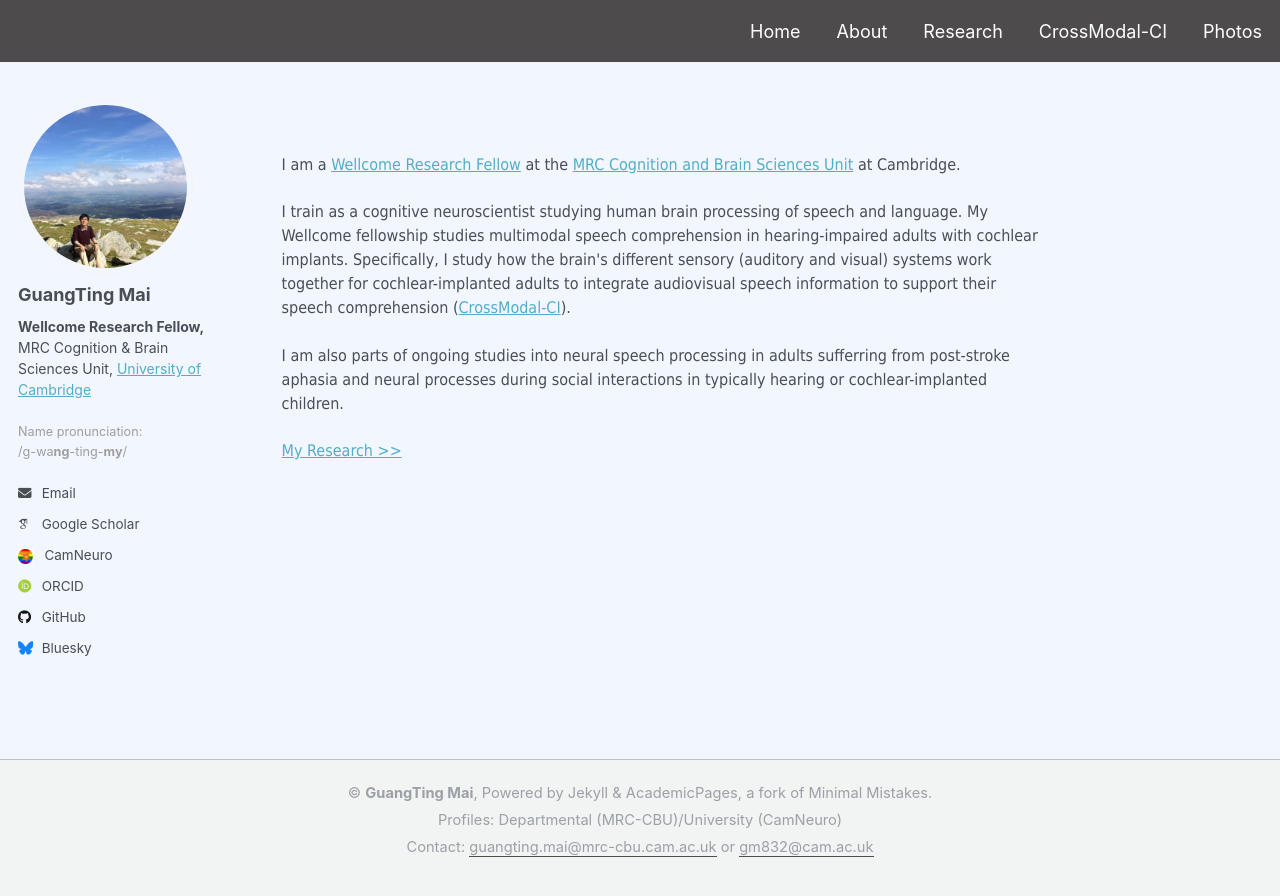
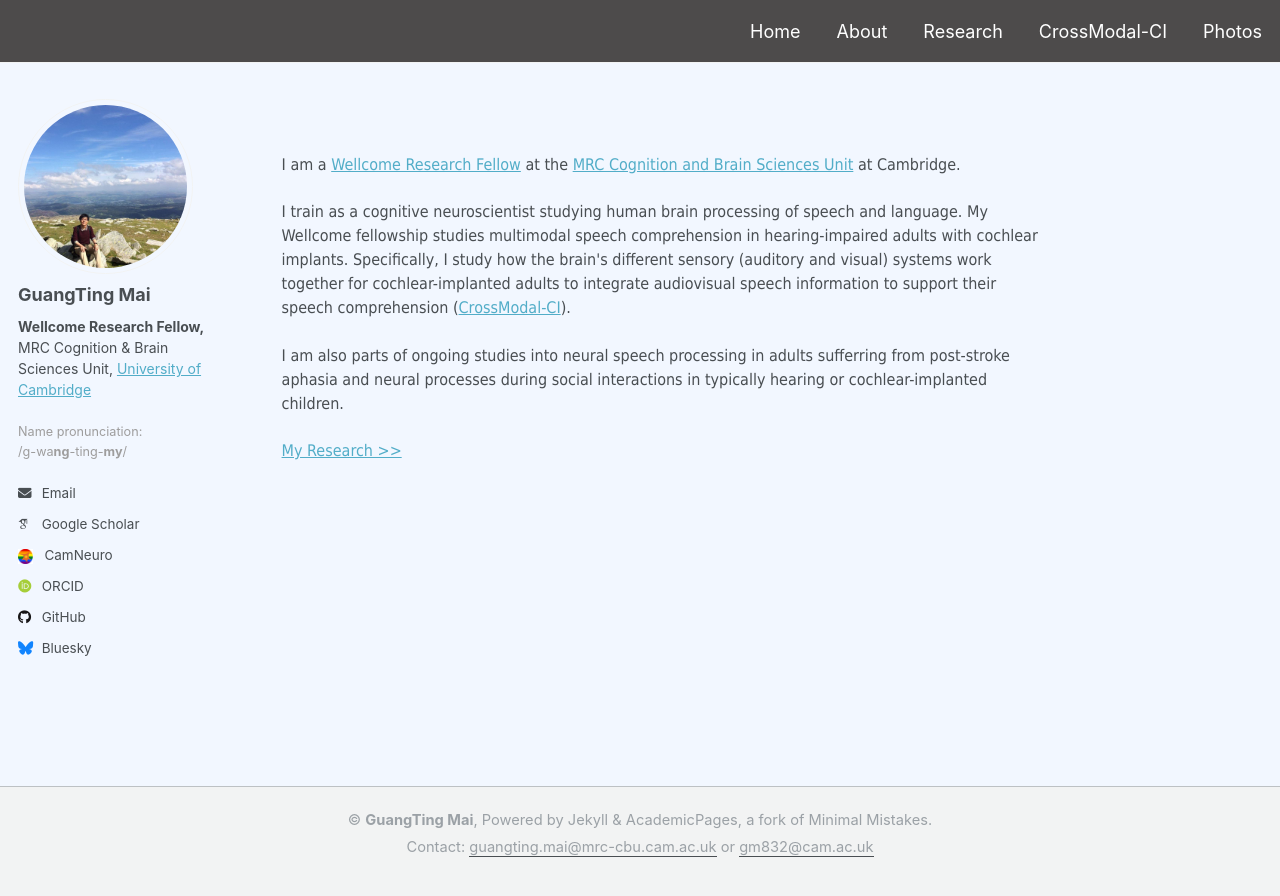
Before and after one commit to guangtingmai/guangtingmai.github.io, a Jekyll site: the page built from _pages/readme.html, in a window 1280 px wide. Shown: the top 896 px of the page. Built offline with Jekyll 4.4.1, drawn with Linux system fonts in a browser that asks for light colours; some web fonts are replaced.

Commit message:
Update footer.html

```diff
--- a/_includes/footer.html
+++ b/_includes/footer.html
@@ -1,6 +1,5 @@
 <p align="center"><span style="font-size: 11pt";line-height: 1.1;display: block>© <strong>{{ site.name | default: site.title }}</strong>, Powered by <a href="https://jekyllrb.com" target="_blank">Jekyll</a>
   & <a href="https://github.com/academicpages/academicpages.github.io" target="_blank">AcademicPages</a>, a fork of
   <a href="https://mmistakes.github.io/minimal-mistakes/" target="_blank">Minimal Mistakes</a>.<br>
-  Profiles:  <a href="https://www.mrc-cbu.cam.ac.uk/people/guangting.mai/">Departmental (MRC-CBU)</a>/<a href="https://neuroscience.cam.ac.uk/member/gm832/">University (CamNeuro)</a><br>
   Contact: <a href="mailto:guangting.mai@mrc-cbu.cam.ac.uk"><u>guangting.mai@mrc-cbu.cam.ac.uk</u></a> or <a href="mailto:gm832@cam.ac.uk"><u>gm832@cam.ac.uk</u></a></span>
 </p>
```
